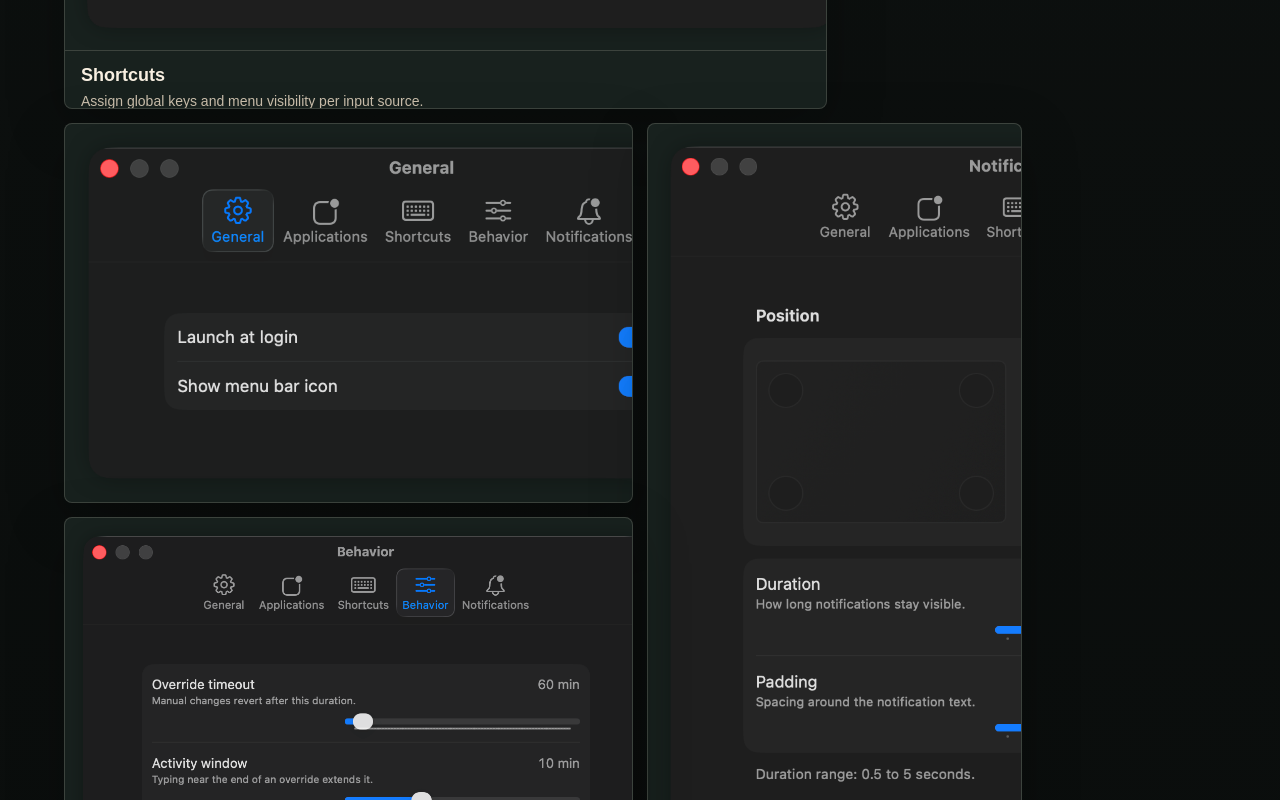
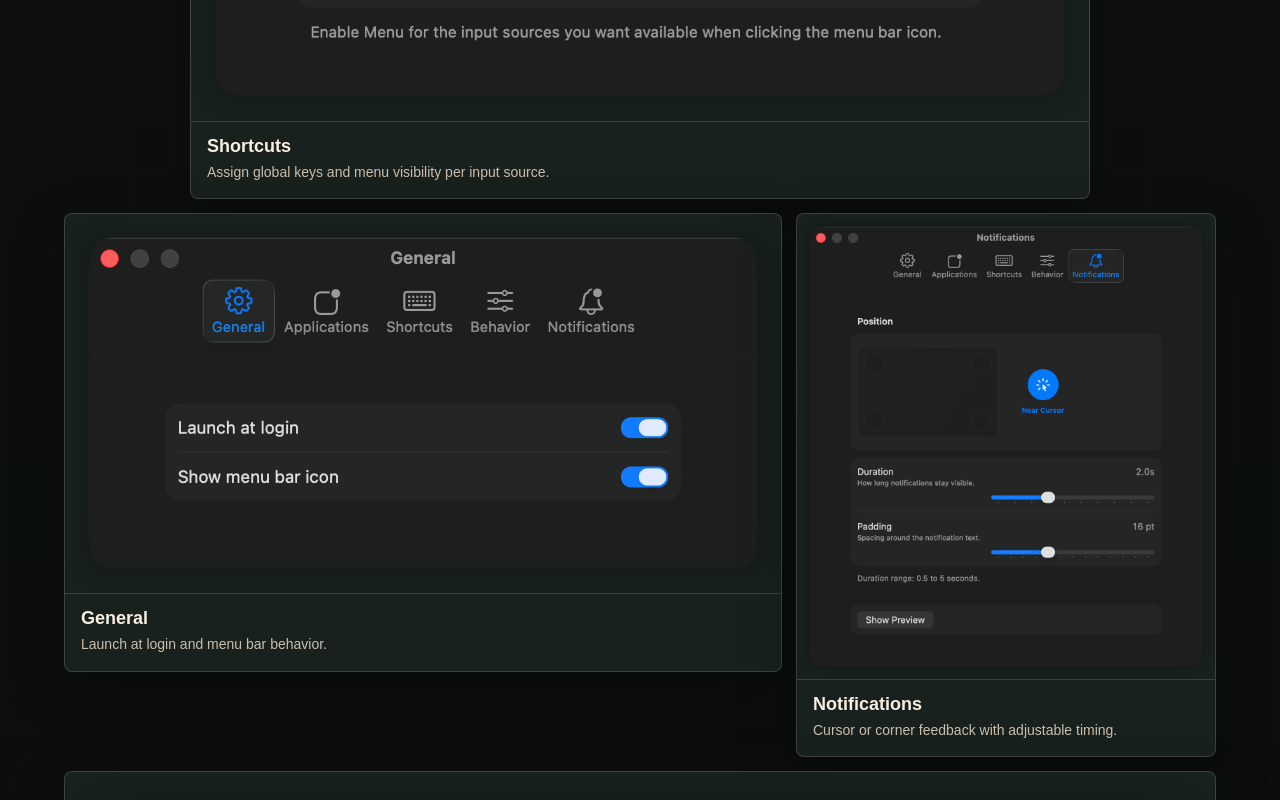
Before and after one commit to chunyang-wen/inputguru.app, a plain HTML site: page index.html in a window 1280 px wide. Shown: the part 3060-3860 px from the top of the page. Drawn offline with Linux system fonts and the light colour scheme; a web font is replaced by a local one.

Commit message:
Fix style

```diff
--- a/styles.css
+++ b/styles.css
@@ -420,13 +420,17 @@ p {
 }
 
 .snapshot-grid {
-  display: grid;
-  grid-template-columns: repeat(6, 1fr);
+  display: flex;
+  flex-wrap: wrap;
+  justify-content: center;
+  align-items: flex-start;
   gap: 14px;
+  max-width: 1320px;
+  margin-inline: auto;
 }
 
 .snapshot-card {
-  grid-column: span 3;
+  flex: 1 1 520px;
   margin: 0;
   overflow: hidden;
   border: 1px solid var(--line);
@@ -436,24 +440,20 @@ p {
 }
 
 .snapshot-card.large {
-  grid-column: span 4;
+  flex-basis: min(100%, 900px);
+  flex-grow: 0;
 }
 
 .snapshot-card.tall {
-  grid-column: span 2;
-  grid-row: span 2;
+  flex-basis: 420px;
+  flex-grow: 0;
 }
 
 .snapshot-card img {
   width: 100%;
-  height: 100%;
-  max-height: 520px;
-  object-fit: cover;
-  object-position: top left;
-}
-
-.snapshot-card.tall img {
-  max-height: 830px;
+  height: auto;
+  object-fit: contain;
+  object-position: center top;
 }
 
 .snapshot-card figcaption {
@@ -643,6 +643,7 @@ p {
   }
 
   .snapshot-grid {
+    display: grid;
     grid-template-columns: 1fr;
   }
 
@@ -650,6 +651,7 @@ p {
   .snapshot-card.large,
   .snapshot-card.tall {
     grid-column: 1 / -1;
+    flex-basis: auto;
   }
 
   .workflow-list li,
```
